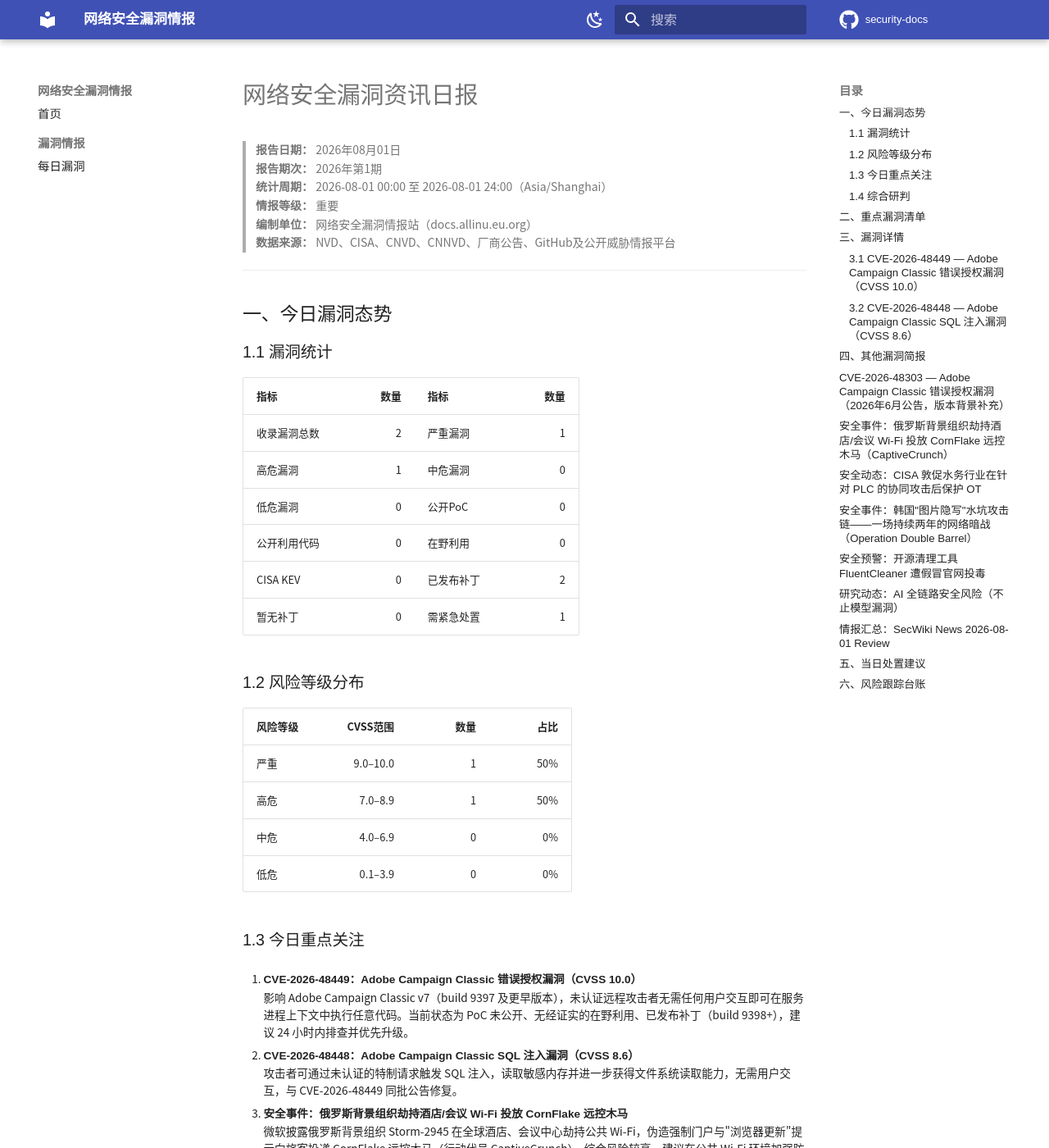
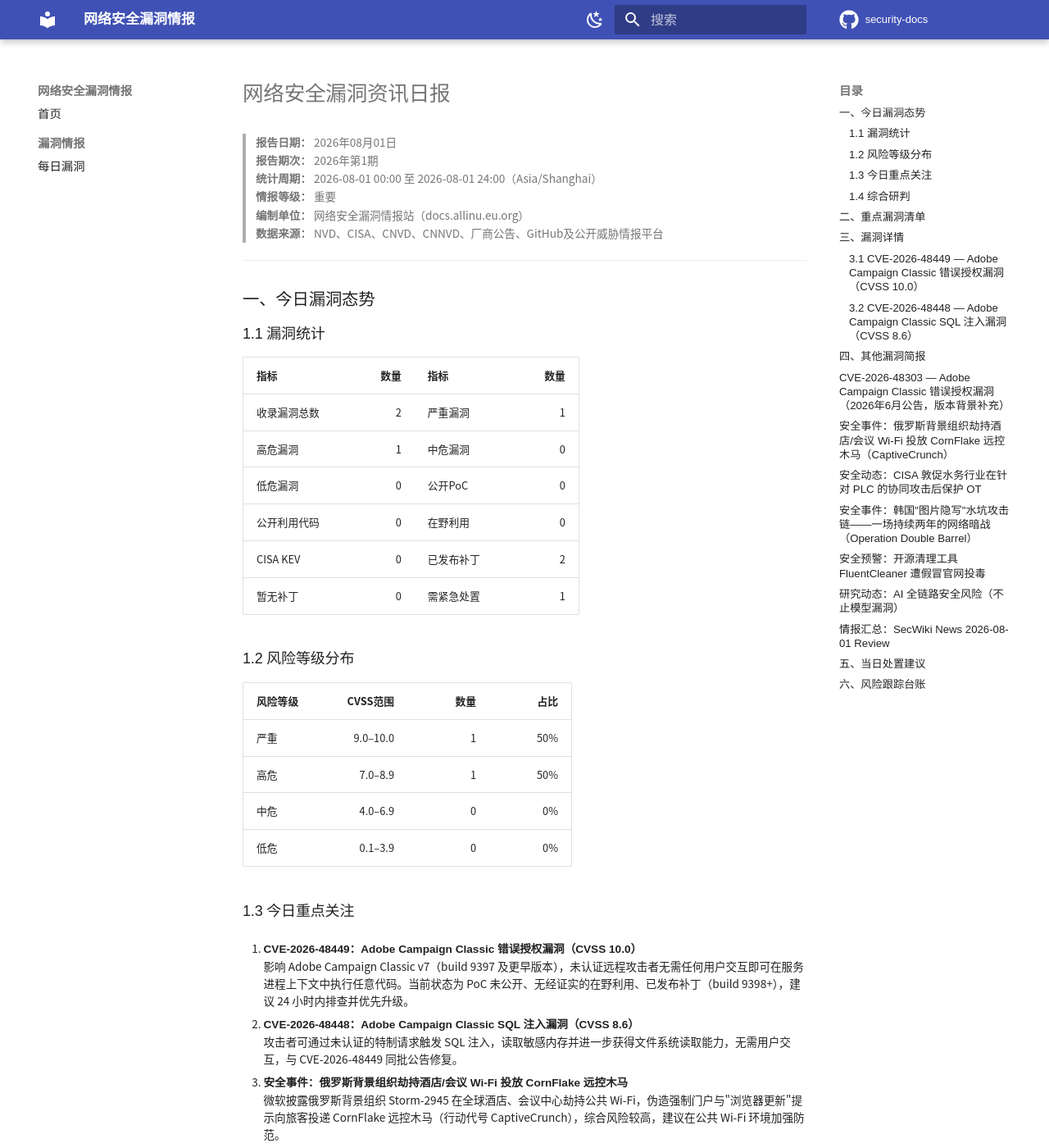
Before and after one commit to allinu/security-docs, an MkDocs documentation site: the page built from docs/vulnerabilities/2026-08-01.md, in a window 1280 px wide and 1400 px high. Shown: the whole window at 82% size. Built offline with MkDocs 1.6.1 and Material for MkDocs 9.7.7, drawn with Linux system fonts in a browser that asks for light colours; some web fonts are replaced; plug-ins that fetch from the network failed and are left out; comment, search, counter and statistics services are not loaded.

Commit message:
style: 标题/链接字号进一步缩小，提示块/引用改回默认字号

```diff
--- a/docs/assets/extra.css
+++ b/docs/assets/extra-v2.css
@@ -73,19 +73,20 @@
     line-height: 1.55;
 }
 
-.md-typeset h1 { font-size: 1.45rem; }
-.md-typeset h2 { font-size: 1.15rem; }
-.md-typeset h3 { font-size: 0.98rem; }
-.md-typeset h4 { font-size: 0.9rem; }
+.md-typeset h1 { font-size: 1.28rem; }  /* 1.45 → 缩小 */
+.md-typeset h2 { font-size: 1.02rem; }  /* 1.15 → 缩小 */
+.md-typeset h3 { font-size: 0.9rem; }   /* 0.98 → 缩小 */
+.md-typeset h4 { font-size: 0.84rem; }  /* 0.90 → 缩小 */
+
+/* 正文内链接进一步缩小 */
+.md-typeset a { font-size: 0.64rem; }
 
 .md-nav__title,
 .md-nav__link { font-size: 0.72rem; }
 .md-sidebar--secondary .md-nav__link { font-size: 0.66rem; } /* 右侧 TOC 进一步缩小 */
 .md-header__title { font-size: 0.85rem; }
 
-.md-typeset .admonition,
-.md-typeset details { font-size: 0.7rem; }
-.md-typeset blockquote { font-size: 0.7rem; }
+/* 提示块/引用：改回默认字号（跟随正文，不单独设置） */
 
 /* 表格优化：小字号、行悬停、边框 */
 .md-typeset table:not([class]) {
--- a/mkdocs.yml
+++ b/mkdocs.yml
@@ -37,7 +37,7 @@
     repo: fontawesome/brands/github
 
 extra_css:
-  - assets/extra.css
+  - assets/extra-v2.css
 
 markdown_extensions:
   - admonition
```
